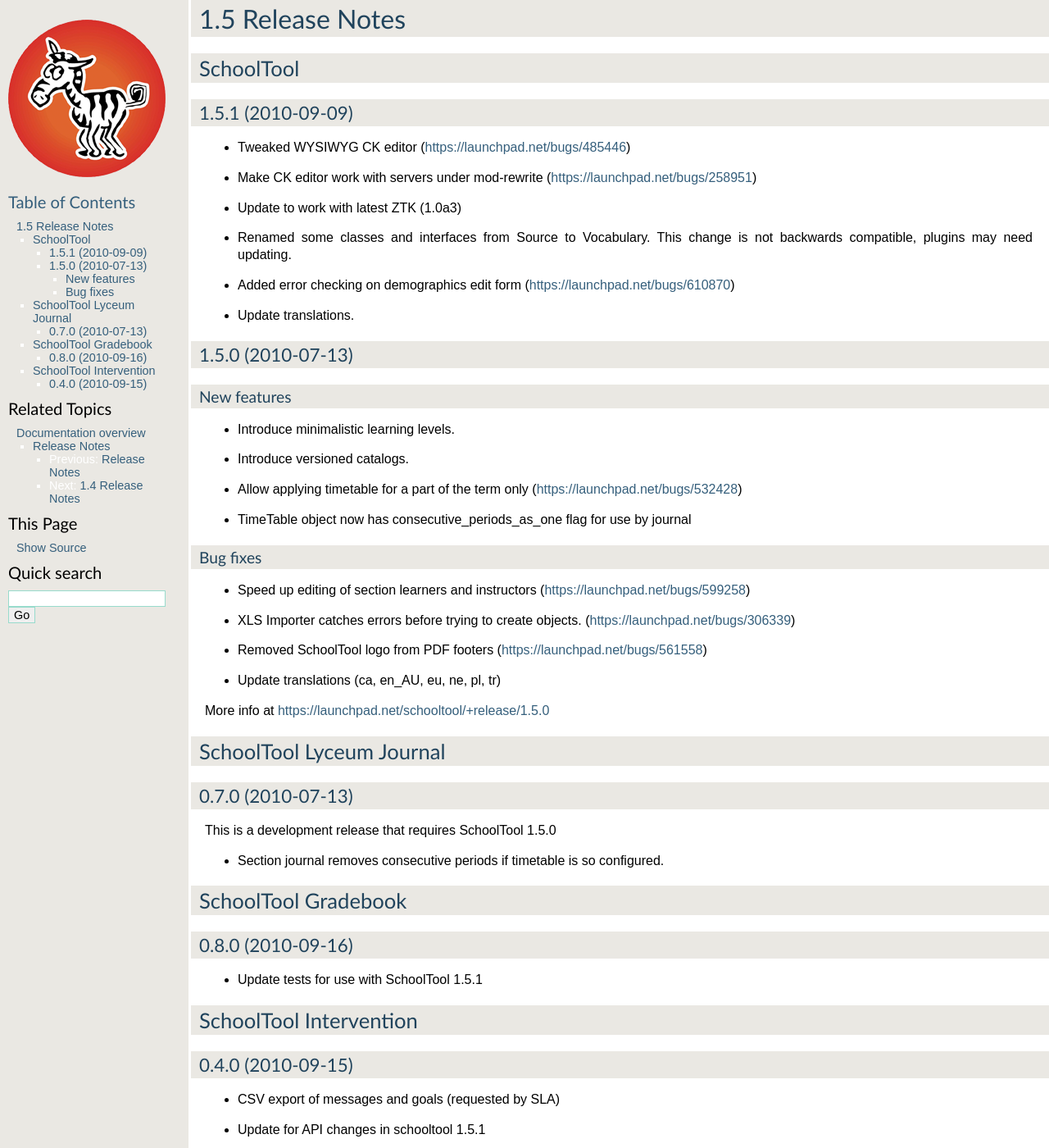
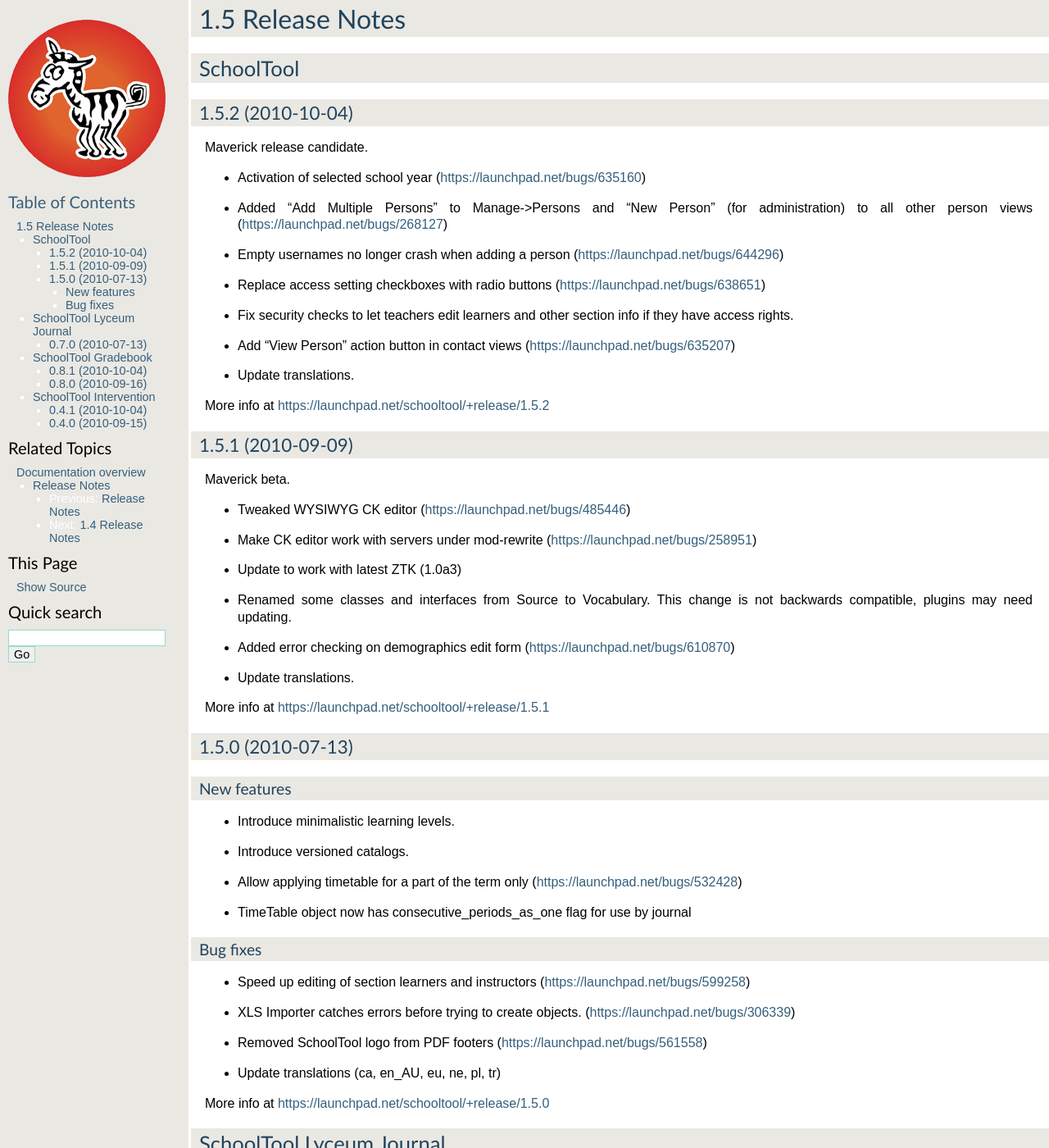
Before and after one commit to schooltool-project/schooltool-book, a Sphinx documentation site: the page built from source/1.5-release-notes.rst, in a window 1280 px wide and 1400 px high. Shown: the whole window at 82% size. Built offline with Sphinx 7.4.7, drawn with Linux system fonts in a browser that asks for light colours; some of the changed text lies outside the part shown.

Commit message:
Update release notes for Maverick release candidate.

```diff
--- a/source/1.5-release-notes.rst
+++ b/source/1.5-release-notes.rst
@@ -4,8 +4,28 @@
 SchoolTool
 ==========
 
+1.5.2 (2010-10-04)
+------------------
+
+Maverick release candidate.
+
+- Activation of selected school year (https://launchpad.net/bugs/635160)
+- Added "Add Multiple Persons" to Manage->Persons and "New Person" (for
+  administration) to all other person views (https://launchpad.net/bugs/268127)
+- Empty usernames no longer crash when adding a person (https://launchpad.net/bugs/644296)
+- Replace access setting checkboxes with radio buttons (https://launchpad.net/bugs/638651)
+- Fix security checks to let teachers edit learners and other section info
+  if they have access rights.
+- Add "View Person" action button in contact views (https://launchpad.net/bugs/635207)
+- Update translations.
+
+More info at https://launchpad.net/schooltool/+release/1.5.2
+
+
 1.5.1 (2010-09-09)
 ------------------
+
+Maverick beta.
 
 - Tweaked WYSIWYG CK editor (https://launchpad.net/bugs/485446)
 - Make CK editor work with servers under mod-rewrite (https://launchpad.net/bugs/258951)
@@ -14,6 +34,8 @@
   This change is not backwards compatible, plugins may need updating.
 - Added error checking on demographics edit form (https://launchpad.net/bugs/610870)
 - Update translations.
+
+More info at https://launchpad.net/schooltool/+release/1.5.1
 
 
 1.5.0 (2010-07-13)
@@ -52,8 +74,23 @@
 SchoolTool Gradebook
 ====================
 
+0.8.1 (2010-10-04)
+------------------
+
+Maverick release candidate.
+
+- Grades rounding mismatch (https://launchpad.net/bugs/585796)
+- Calculate average grade with more precision (https://launchpad.net/bugs/333971)
+- Use fixed precision for total and linked columns (https://launchpad.net/bugs/650838)
+- Fix to let students view section's gradebook.
+- Cosmetic fixes in various pages.
+- Updated translations (es, nl)
+
+
 0.8.0 (2010-09-16)
 ------------------
+
+Maverick beta.
 
 - Update tests for use with SchoolTool 1.5.1
 
@@ -61,8 +98,20 @@
 SchoolTool Intervention
 =======================
 
+0.4.1 (2010-10-04)
+------------------
+
+Maverick release candidate.
+
+- Change style of some buttons to neutral (https://launchpad.net/bugs/613571)
+- Changed recipients to email addresses for both messages and goals csv
+- Do not crash if persons are removed or don't have email
+
+
 0.4.0 (2010-09-15)
 ------------------
+
+Maverick beta.
 
 - CSV export of messages and goals (requested by SLA)
 - Update for API changes in schooltool 1.5.1
```
